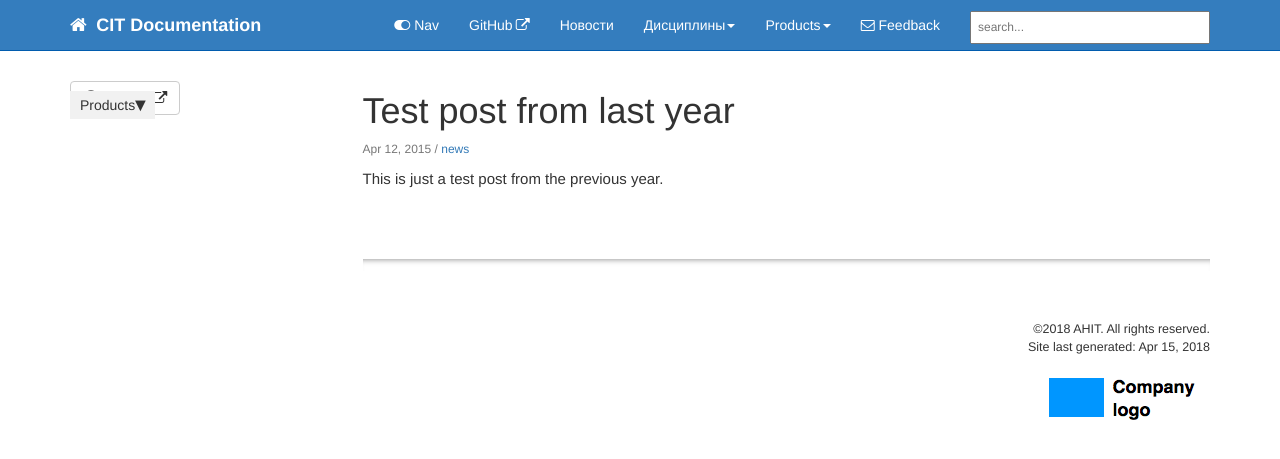
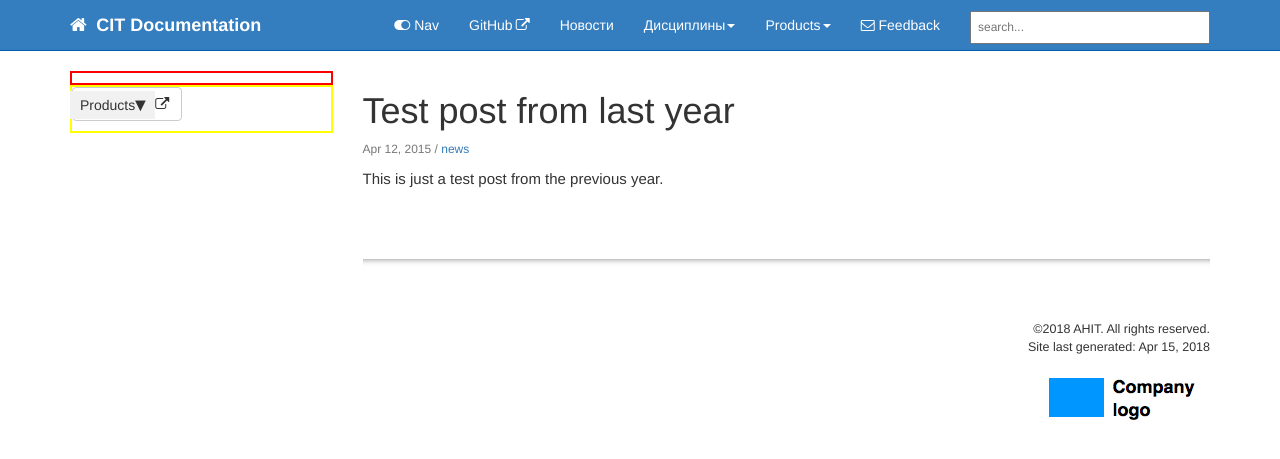
Before and after one commit to citDocs/citDocs.github.io, a Jekyll site: the page built from _posts/2015-04-12-test-post-last-year.md, in a window 1280 px wide. Shown: the top 459 px of the page. Built offline with Jekyll 4.4.1, drawn with Linux system fonts in a browser that asks for light colours; nearby versions of some CDN libraries; comment, search, counter and statistics services are not loaded.

Commit message:
Update customstyles.css

```diff
--- a/css/customstyles.css
+++ b/css/customstyles.css
@@ -1,6 +1,16 @@
 body {
     font-size:15px;
 }
+
+.br1 {
+    border:1px solid black;}
+
+.br2 {
+    border:2px solid red;}
+
+.br3 {
+    border: 2px solid yellow;}
+
 
 .bs-callout {
     padding: 20px;
```
